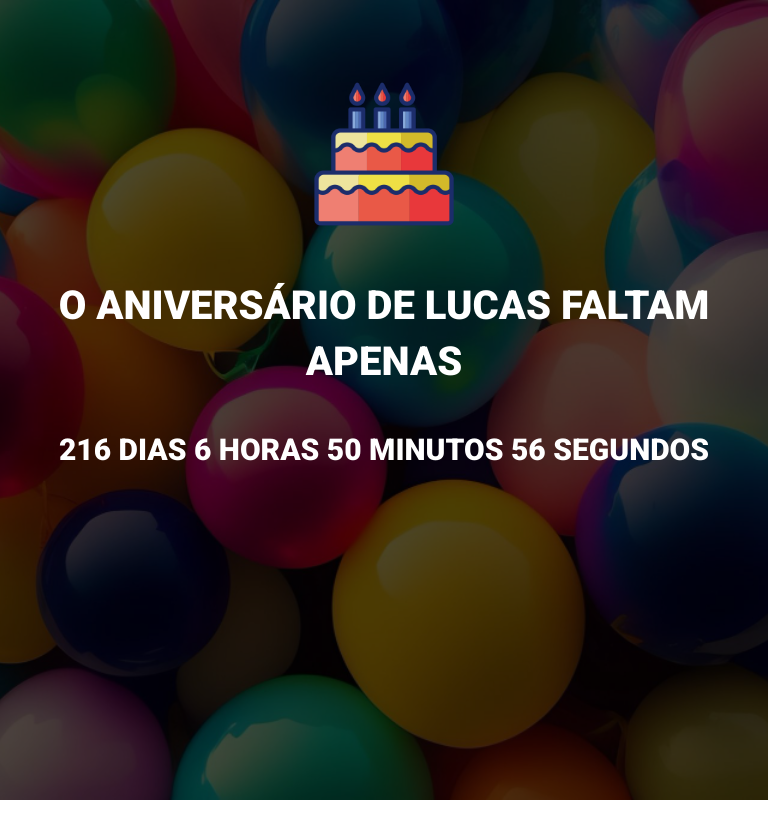
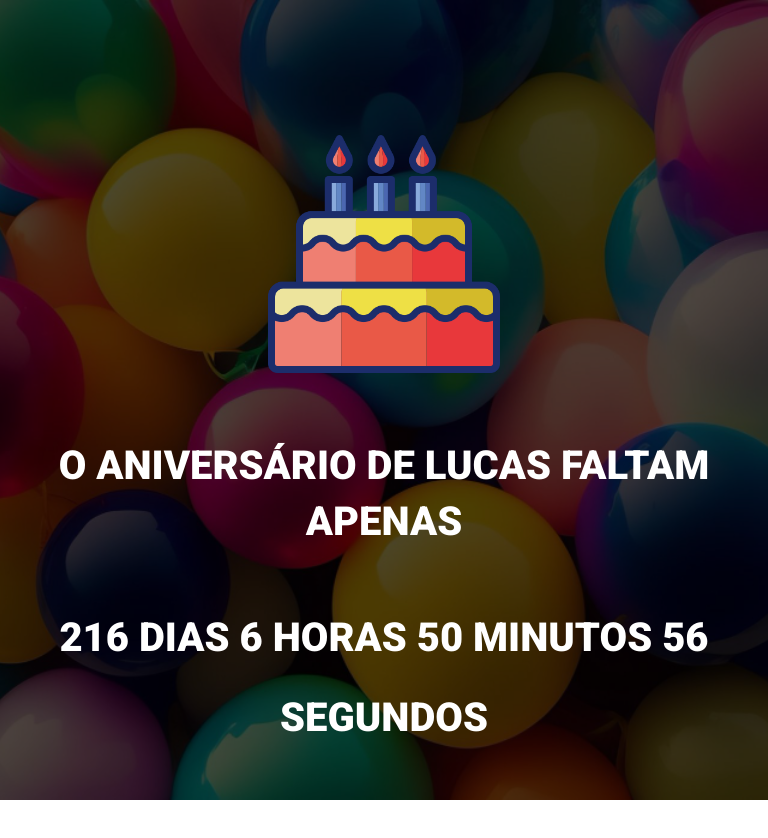
Before and after one commit to lucaspjardim/birthday-counter, a website built with Parcel: page src/index.html in a window 768 px wide. Before the commit the page ends 800 px from the top, so only its background shows below. Built offline with nearby package versions, Linux system fonts and the light colour scheme.

Commit message:
Finalização

```diff
--- a/src/styles/_hero.scss
+++ b/src/styles/_hero.scss
@@ -55,8 +55,11 @@
         text-transform: uppercase;
     }
 
-    @media (max-width:  640px) {
-        padding: 40px 0;
+    @media (min-width: 481px) and (max-width: 767px) {
+
+        .container {
+            padding: 40px 0;
+        }
 
         &__logo {
             height: 120px;
@@ -74,4 +77,24 @@
             margin: 24px 0;
         }
     }
+
+    @media (min-width: 768px) and (max-width: 1024px) {
+        .container {
+            padding: 40px;
+        }
+
+        &__logo {
+            height: 300px;
+        }
+
+        &__cake {
+            height: 300px;
+        }
+
+        &__counter {
+            font-size: 40px;
+            line-height: 80px;
+            margin: 48px 0;
+        }
+    }
 }
```
Also changed, not shown: dist/styles/main.css, 2 other files.
